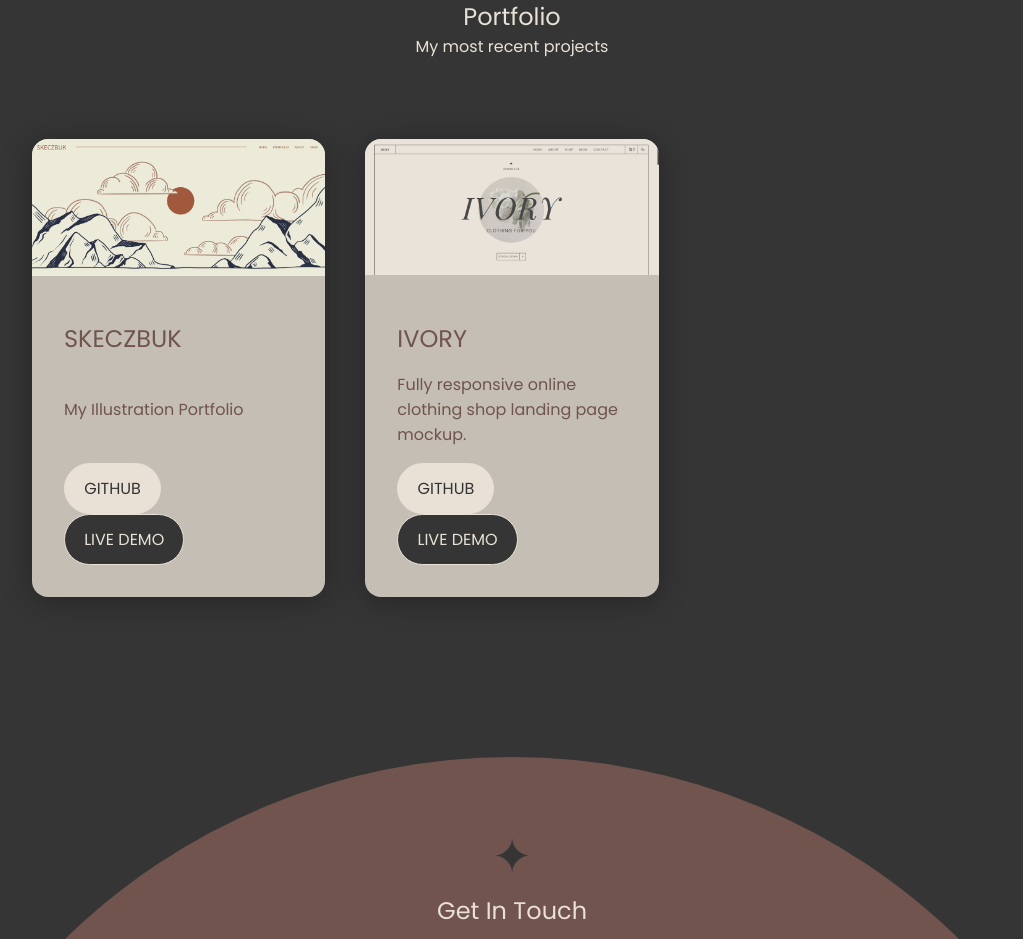
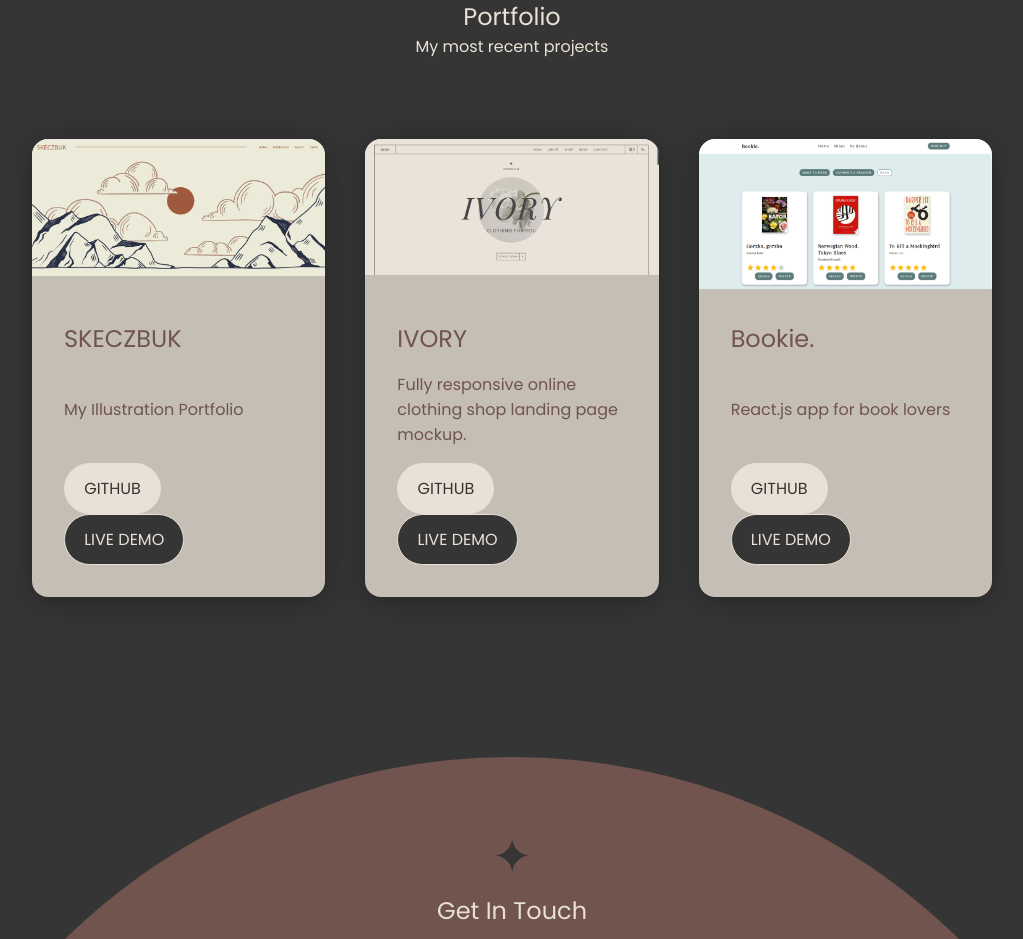
Before and after one commit to alerybo/ARybolowiczPortfolio, a React (Create React App) app: page / in a window 1280 px wide. Shown: the part 1620-2559 px from the top of the page, without its empty margins (128-1151 px from the left). Built offline with nearby package versions, Linux system fonts and the light colour scheme.

Commit message:
updated portfolio (Bookie)

```diff
--- a/src/components/Portfolio/Portfolio.jsx
+++ b/src/components/Portfolio/Portfolio.jsx
@@ -21,14 +21,14 @@ const data = [
     github: "https://github.com/alerybo/Ivory",
     demo: "https://ivoryclothing.netlify.app/",
   },
-  // {
-  //   id: 3,
-  //   img: BOOKIE,
-  //   title: "BOOKIE.",
-  //   subtitle: "React.js app made for book lovers",
-  //   github: "https://github.com/alerybo/bookie",
-  //   demo: "https://bookieapp.netlify.app/",
-  // },
+  {
+    id: 3,
+    img: BOOKIE,
+    title: "Bookie.",
+    subtitle: "React.js app for book lovers",
+    github: "https://github.com/alerybo/bookie",
+    demo: "https://bookieapp.netlify.app/",
+  },
 ];
 
 const Portfolio = () => {
@@ -51,10 +51,14 @@ const Portfolio = () => {
                 <p className="portfolio__card-title">{title}</p>
                 <p className="portfolio__card-subtitle">{subtitle}</p>
                 <div className="portfolio__card-buttons">
-                  <a href={github} className="btn" target='_blank'>
+                  <a href={github} className="btn" target="_blank">
                     GITHUB
                   </a>
-                  <a href={demo} className="btn btn-transparent" target='_blank'>
+                  <a
+                    href={demo}
+                    className="btn btn-transparent"
+                    target="_blank"
+                  >
                     LIVE DEMO
                   </a>
                 </div>
```
Also changed, not shown: src/assets/portfolio_bookie.png.
